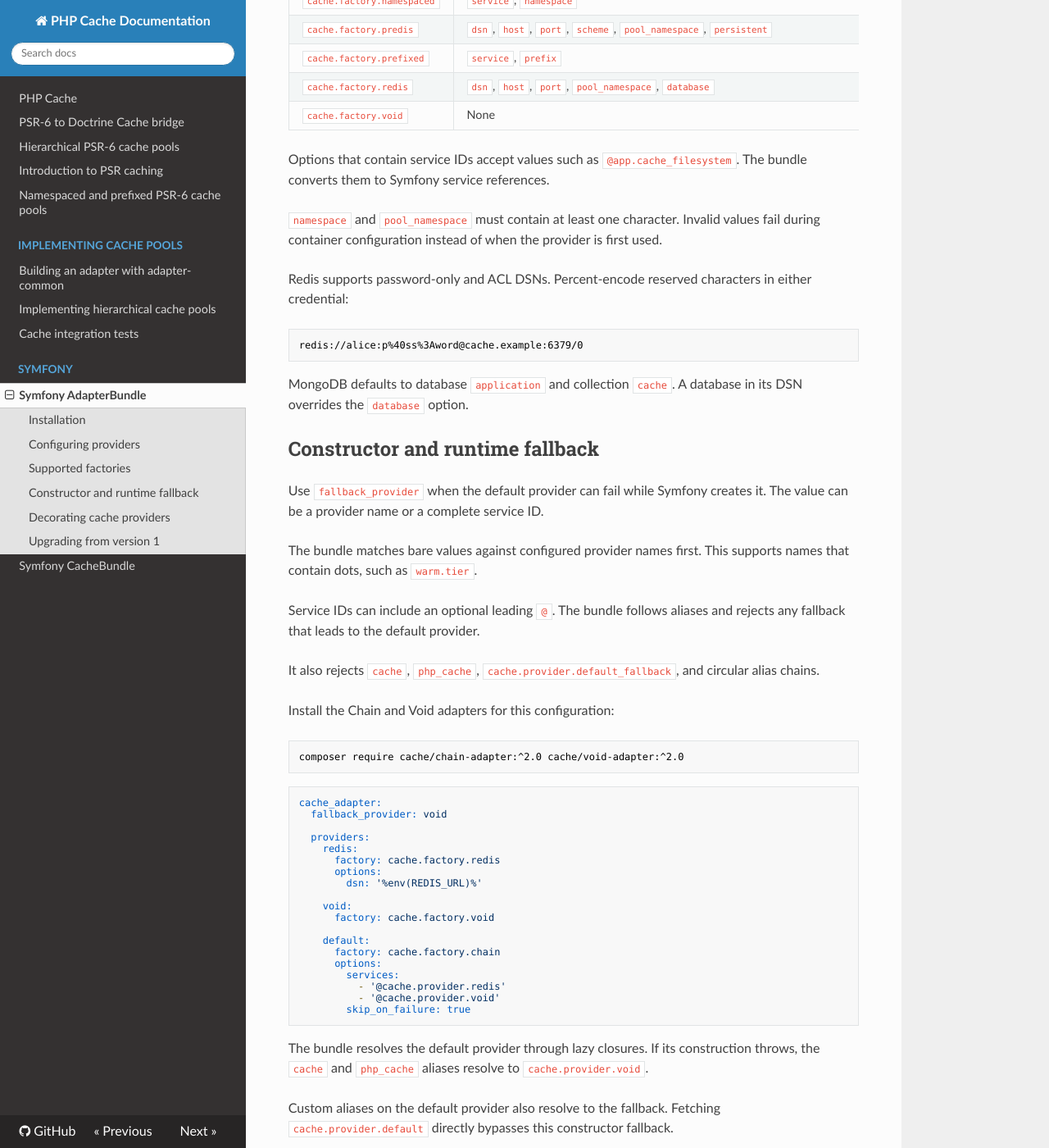
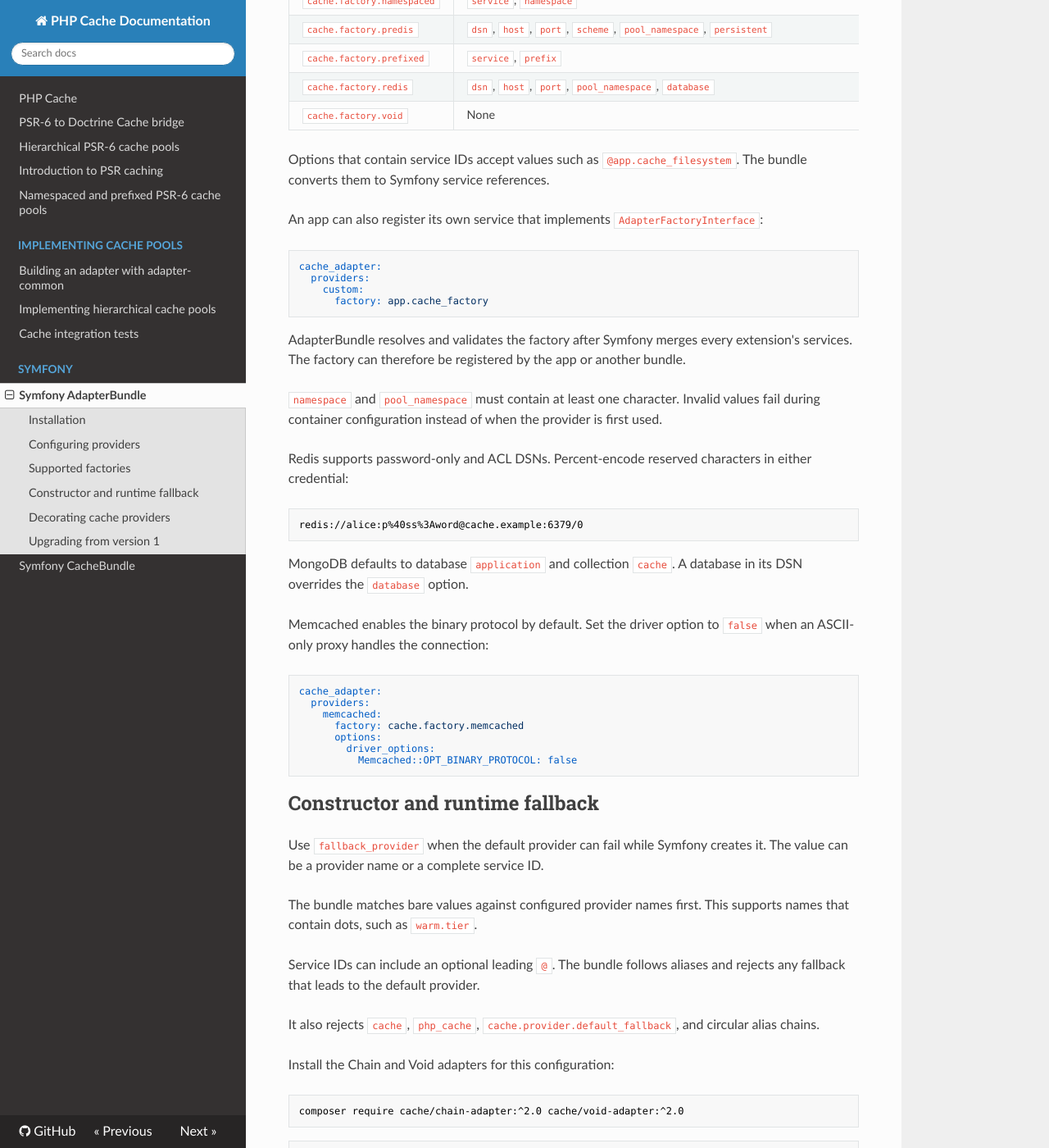
Before and after one commit to php-cache/documentation, an MkDocs documentation site: the page built from docs/symfony/adapter-bundle.md, in a window 1280 px wide and 1400 px high, scrolled down 1490 px. Shown: the whole window at 82% size. Built offline with MkDocs 1.6.1, drawn with Linux system fonts in a browser that asks for light colours; nearby versions of some CDN libraries.

Commit message:
docs(symfony): document bundle configuration changes

````diff
--- a/docs/symfony/adapter-bundle.md
+++ b/docs/symfony/adapter-bundle.md
@@ -66,6 +66,17 @@ services:
 
 Options that contain service IDs accept values such as `@app.cache_filesystem`. The bundle converts them to Symfony service references.
 
+An app can also register its own service that implements `AdapterFactoryInterface`:
+
+```yaml
+cache_adapter:
+  providers:
+    custom:
+      factory: app.cache_factory
+```
+
+AdapterBundle resolves and validates the factory after Symfony merges every extension's services. The factory can therefore be registered by the app or another bundle.
+
 `namespace` and `pool_namespace` must contain at least one character. Invalid values fail during container configuration instead of when the provider is first used.
 
 Redis supports password-only and ACL DSNs. Percent-encode reserved characters in either credential:
@@ -75,6 +86,18 @@ redis://alice:p%40ss%3Aword@cache.example:6379/0
 ```
 
 MongoDB defaults to database `application` and collection `cache`. A database in its DSN overrides the `database` option.
+
+Memcached enables the binary protocol by default. Set the driver option to `false` when an ASCII-only proxy handles the connection:
+
+```yaml
+cache_adapter:
+  providers:
+    memcached:
+      factory: cache.factory.memcached
+      options:
+        driver_options:
+          Memcached::OPT_BINARY_PROTOCOL: false
+```
 
 ## Constructor and runtime fallback
 
````
Also changed, not shown: docs/symfony/cache-bundle.md (+4 -1 lines).
